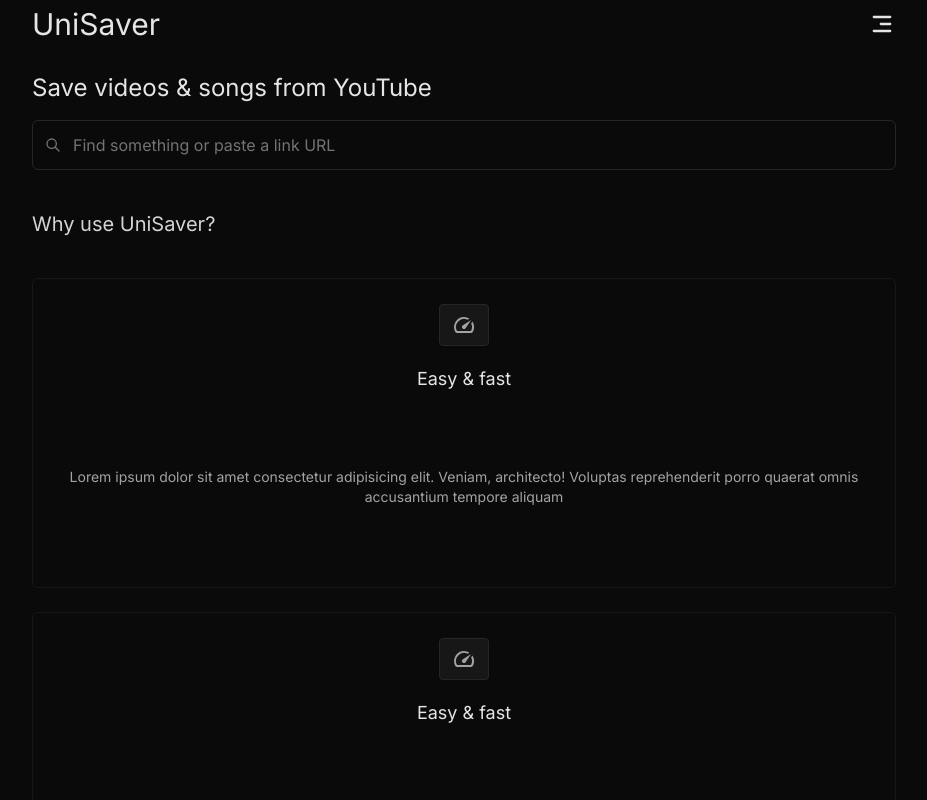
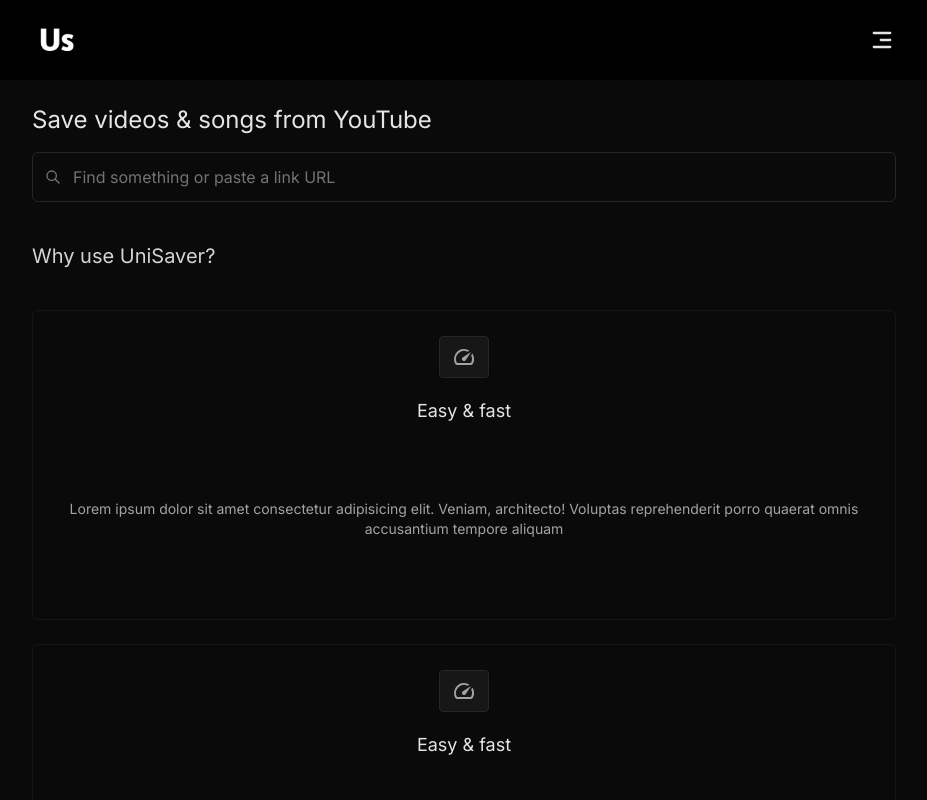
Before and after one commit to guilhermevialle/UniSaver, a Next.js app: page / in a window 1280 px wide. Shown: the top 800 px of the page, without its empty margins (176-1103 px from the left). Built offline with nearby package versions, Linux system fonts and the light colour scheme; a web font is replaced by a local one.

Commit message:
adding topbar and spaces

```diff
--- a/src/components/nav/Topbar.tsx
+++ b/src/components/nav/Topbar.tsx
@@ -1,12 +1,16 @@
 import Padding from '../layout/Padding'
 import { CgMenuRightAlt } from 'react-icons/cg'
+import Image from 'next/image'
+import Logo from '../../../public/unisaver_logo_png.png'
 
 export default function Topbar() {
   return (
-    <nav className='w-full h-12'>
+    <nav className='w-full h-12 py-10 bg-black fixed top-0 left-0 z-10'>
       <Padding stretch={true}>
         <div className='w-full h-full flex items-center justify-between'>
-          <button className='text-3xl'>UniSaver</button>
+          <button className='text-3xl'>
+            <Image src={Logo} width={48} height={48} alt='UniSaver' />
+          </button>
           <button>
             <i>
               <CgMenuRightAlt size={28} />
--- /dev/null
+++ b/src/components/nav/TopbarSpace.tsx
@@ -0,0 +1,3 @@
+export default function TopbarSpace() {
+  return <div className='w-full h-12 py-10'></div>
+}
--- a/src/pages/Find.tsx
+++ b/src/pages/Find.tsx
@@ -2,6 +2,8 @@
 import Search from '@/components/Search'
 import VideoCard from '@/components/cards/Video'
 import Padding from '@/components/layout/Padding'
+import Topbar from '@/components/nav/Topbar'
+import TopbarSpace from '@/components/nav/TopbarSpace'
 import { Video } from '@/types'
 import { v4 } from 'uuid'
 
@@ -13,6 +15,8 @@
 export default function Find({ results, query }: Props) {
   return (
     <main className='w-screen h-fit'>
+      <Topbar />
+      <TopbarSpace />
       <Padding stretch={true}>
         <div className='my-6 space-y-6'>
           <Search />
--- a/src/pages/Root.tsx
+++ b/src/pages/Root.tsx
@@ -3,6 +3,7 @@
 import IconCard from '@/components/cards/IconCard'
 import Padding from '@/components/layout/Padding'
 import Topbar from '@/components/nav/Topbar'
+import TopbarSpace from '@/components/nav/TopbarSpace'
 
 //icons
 import { MdSpeed } from 'react-icons/md'
@@ -11,6 +12,7 @@
   return (
     <main className='w-screen h-fit'>
       <Topbar />
+      <TopbarSpace />
       <Padding stretch={true}>
         <section className='w-full h-full'>
           <div className='mt-6'>
--- a/src/pages/TheVideo.tsx
+++ b/src/pages/TheVideo.tsx
@@ -16,6 +16,8 @@
 import { v4 } from 'uuid'
 import { useState } from 'react'
 import Footer from '@/components/Footer'
+import Topbar from '@/components/nav/Topbar'
+import TopbarSpace from '@/components/nav/TopbarSpace'
 
 type Props = {
   id: string
@@ -38,6 +40,8 @@
 
   return (
     <main className='w-screen h-fit'>
+      <Topbar />
+      <TopbarSpace />
       <Padding stretch={true}>
         <div className='w-full h-full'>
           <div className='w-full'>
```
Also changed, not shown: public/unisaver_logo_png.png (added).
